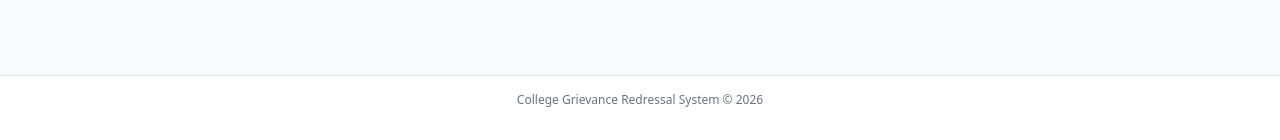
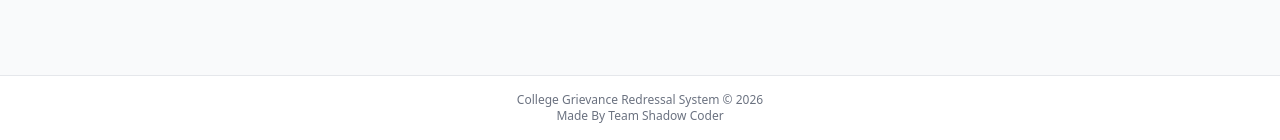
Before and after one commit to vishesh07-codes/CampusVoice, a Flask app: page / in a window 1280 px wide. Shown: the part 951-1091 px from the top of the page. Before the commit the page ends 1058 px from the top, so only its background shows below. Run offline with Flask 3, Linux system fonts and the light colour scheme; some libraries are stand-ins or nearby versions.

Commit message:
Update base.html layout and footer

```diff
--- a/templates/base.html
+++ b/templates/base.html
@@ -48,7 +48,7 @@
     <footer
       class="bg-white border-t border-gray-200 py-4 text-center text-xs text-gray-500"
     >
-      College Grievance Redressal System &copy; 2026
+      College Grievance Redressal System &copy; 2026<br>Made By Team Shadow Coder
     </footer>
   </body>
 </html>
```
